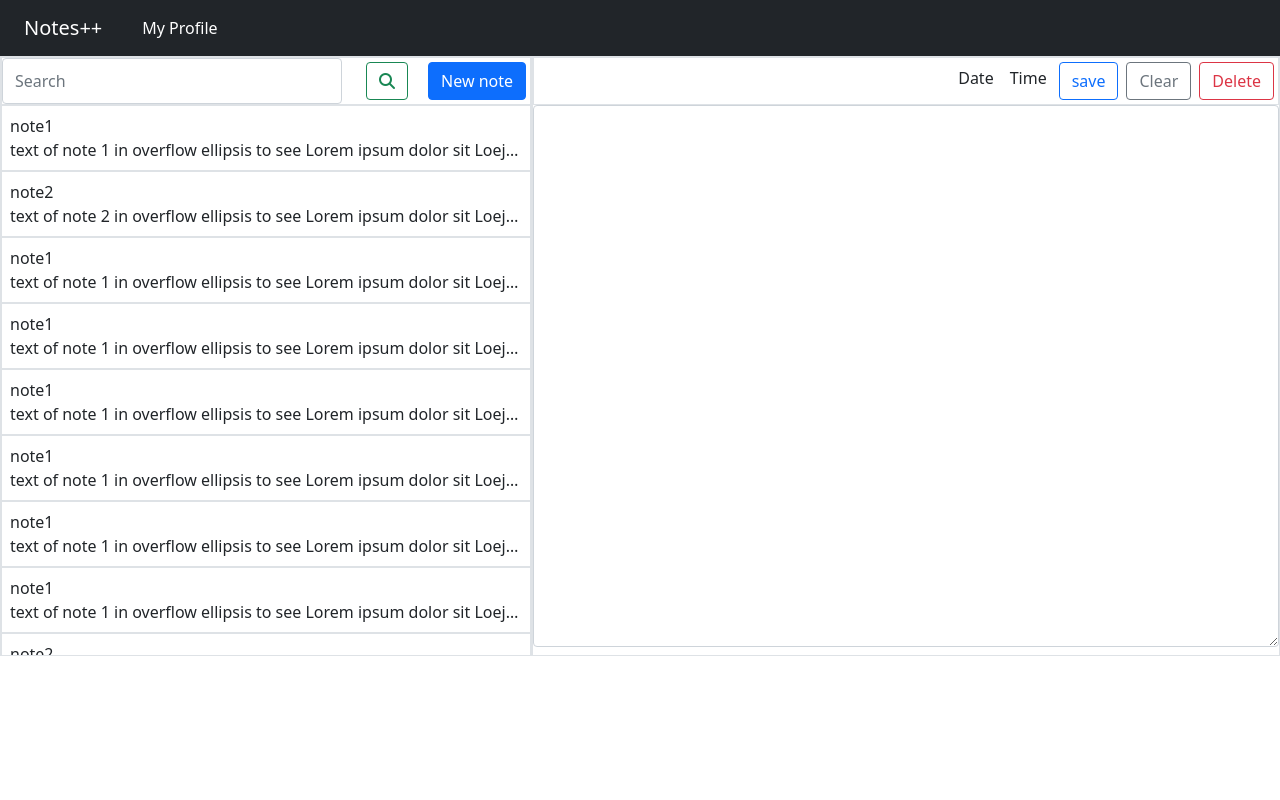
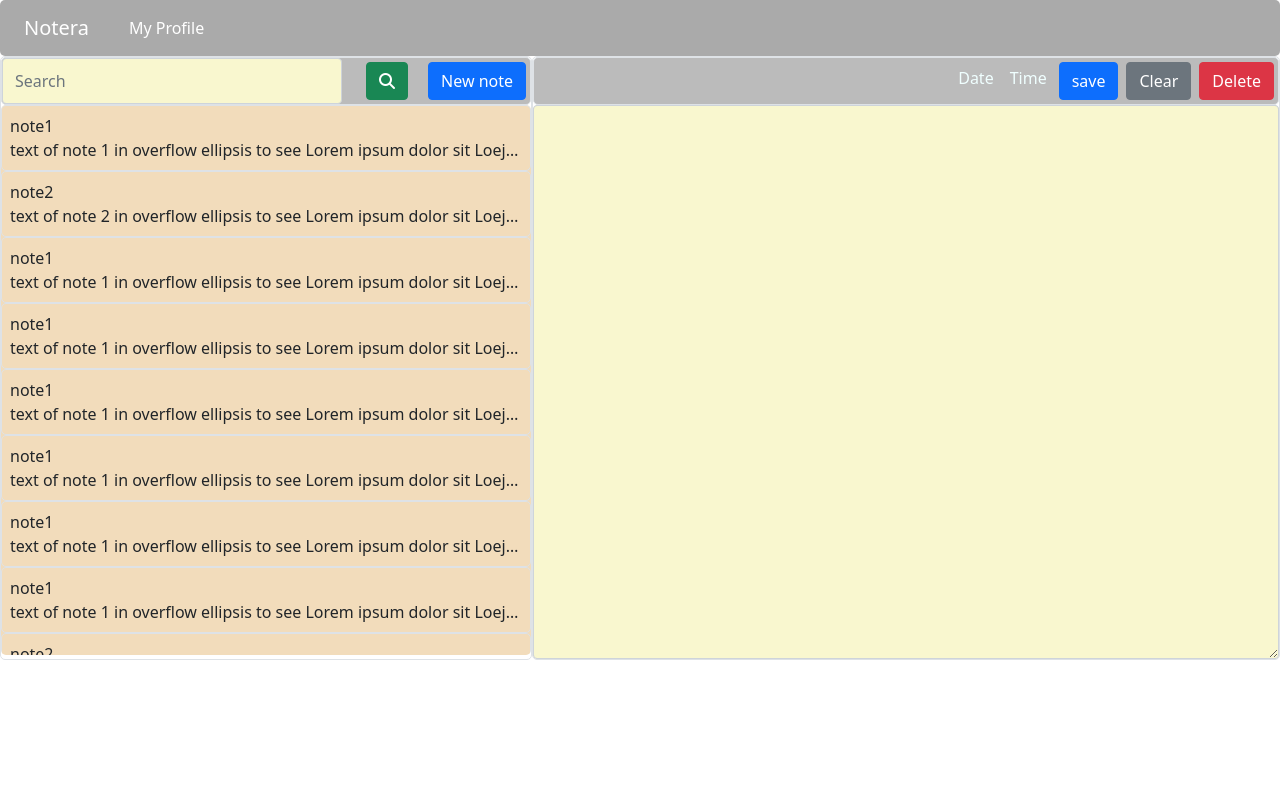
Before and after one commit to bhimeshagrawal/notes-app, a plain HTML site: page index.html in a window 1280 px wide. Drawn offline with nearby package versions, Linux system fonts and the light colour scheme.

Commit message:
colors and font are modified

```diff
--- a/index.css
+++ b/index.css
@@ -2,6 +2,8 @@
     margin: 0px;
     grid-gap: 0px;
     padding: 0px;
+
+    border-radius: 5px;
 }
 /* media query at 750px  */
 body::-webkit-scrollbar{
@@ -54,9 +56,18 @@ body::-webkit-scrollbar{
     float: right;
 }
 a.myprofile{
-    color: white;
+    color:white;
 }
 a:hover{
     border: 1px dotted white;
     text-decoration-style: solid;
+    /* color: black; */
+    color: white;
 }
+.bglightblue{
+    background-color: #BBBBBB;
+    color:azure ;
+}
+.bgpinkish{
+    background-color: #f2dcbb;
+}
--- a/index.html
+++ b/index.html
@@ -1,44 +1,35 @@
 <!DOCTYPE html>
 <html lang="en">
+
 <head>
   <meta charset="UTF-8" />
   <meta http-equiv="X-UA-Compatible" content="IE=edge" />
   <meta name="viewport" content="width=device-width, initial-scale=1.0" />
-    <link rel="stylesheet" href="/index.css" />
-    <script
-      src="https://kit.fontawesome.com/20970c5fb1.js"
-      crossorigin="anonymous"
-    ></script>
-    <link
-      href="https://cdn.jsdelivr.net/npm/bootstrap@5.0.0-beta2/dist/css/bootstrap.min.css"
-      rel="stylesheet"
-      integrity="sha384-BmbxuPwQa2lc/FVzBcNJ7UAyJxM6wuqIj61tLrc4wSX0szH/Ev+nYRRuWlolflfl"
-      crossorigin="anonymous"
-    />
-    <script
-      src="https://cdn.jsdelivr.net/npm/bootstrap@5.0.0-beta2/dist/js/bootstrap.bundle.min.js"
-      integrity="sha384-b5kHyXgcpbZJO/tY9Ul7kGkf1S0CWuKcCD38l8YkeH8z8QjE0GmW1gYU5S9FOnJ0"
-      crossorigin="anonymous"
-    ></script>
-    <title>Notes++</title>
+  <link rel="stylesheet" href="index.css">
+  <script src="https://kit.fontawesome.com/20970c5fb1.js" crossorigin="anonymous"></script>
+  <link href="https://cdn.jsdelivr.net/npm/bootstrap@5.0.0-beta2/dist/css/bootstrap.min.css" rel="stylesheet"
+    integrity="sha384-BmbxuPwQa2lc/FVzBcNJ7UAyJxM6wuqIj61tLrc4wSX0szH/Ev+nYRRuWlolflfl" crossorigin="anonymous" />
+  <script src="https://cdn.jsdelivr.net/npm/bootstrap@5.0.0-beta2/dist/js/bootstrap.bundle.min.js"
+    integrity="sha384-b5kHyXgcpbZJO/tY9Ul7kGkf1S0CWuKcCD38l8YkeH8z8QjE0GmW1gYU5S9FOnJ0" crossorigin="anonymous">
+  </script>
+  <link rel="preconnect" href="https://fonts.gstatic.com">
+  <link href="https://fonts.googleapis.com/css2?family=Ubuntu:wght@300&display=swap" rel="stylesheet">
+  <link rel="icon" href="favicon.ico" type="image/x-icon">
+  <title>Notera</title>
 </head>
 
 <body>
   <div class="layout">
-      <nav class="navbar navbar-expand-lg navbar-dark bg-dark">
-        <a class="navbar-brand mx-4" href="#">Notes++</a>
+    <nav class="navbar navbar-expand-lg navbar-dark" style="background-color: #aaaaaa">
+      <a class="navbar-brand mx-4" href="#">Notera</a>
       <a href="#" class="nav-item nav-link myprofile" style="">My Profile</a>
     </nav>
-      <div class="page" style="height: 500px">
+    <div class="page" style="height: auto">
       <div class="side border">
-          <form class="d-flex border">
-            <input
-              class="form-control me-2 col"
-              type="search"
-              placeholder="Search"
-              aria-label="Search"
-            />
-            <button class="my-1 mx-3 btn btn-outline-success" type="submit">
+        <form class="d-flex border bglightblue">
+          <input style="background: #f9f7cf;" class="form-control me-2 col" type="search" placeholder="Search"
+            aria-label="Search" />
+          <button class="my-1 mx-3 btn btn-success" type="submit">
             <i class="fas fa-search"></i>
           </button>
           <button class="my-1 mx-1 btn btn-primary" type="submit">
@@ -46,7 +37,7 @@
           </button>
         </form>
         <!-- many dummy notes  -->
-          <div class="notelist">
+        <div class="notelist bgpinkish">
           <div class="notelistitem border">
             <div class="notelisttitle">note1</div>
             <div class="notelisttext">
@@ -137,7 +128,7 @@
         </div>
       </div>
       <div class="write border">
-          <ul class="nav justify-content-end border">
+        <ul class="nav justify-content-end border bglightblue">
           </li>
           <li class="nav-item">
             <p class="mx-2 my-2">Date</p>
@@ -146,30 +137,28 @@
             <p class="mx-2 my-2">Time</p>
           </li>
           <li class="nav-item">
-              <button class="my-1 mx-1 btn btn-outline-primary" type="submit">
+            <button class="my-1 mx-1 btn btn-primary" type="submit">
               save
             </button>
           <li class="nav-item">
-              <button class="my-1 mx-1 btn btn-outline-secondary" type="submit">
+            <button class="my-1 mx-1 btn btn-secondary" type="submit">
               Clear
             </button>
           </li>
           <li class="nav-item">
-              <button class="my-1 mx-1 btn btn-outline-danger" type="submit">
+            <button class="my-1 mx-1 btn btn-danger" type="submit">
               Delete
             </button>
           </li>
         </ul>
-          <div class="form-group">
+        <div class="form-group bglightblue">
           <!-- <label for="exampleFormControlTextarea1">Example textarea</label> -->
-            <textarea
-              class="form-control px-10 py-20"
-              id="exampleFormControlTextarea1"
-              rows="22"
-            ></textarea>
+          <textarea class="form-control px-10 py-20" style="background: #f9f7cf; font-family: 'Ubuntu', sans-serif;
+              font-size: 20px;" id="exampleFormControlTextarea1" rows="18"></textarea>
         </div>
       </div>
     </div>
   </div>
 </body>
+
 </html>
```
Also changed, not shown: home.html (deleted, +0 -68 lines), favicon.ico (added). Lines whose indentation alone changed are shown as unchanged.
